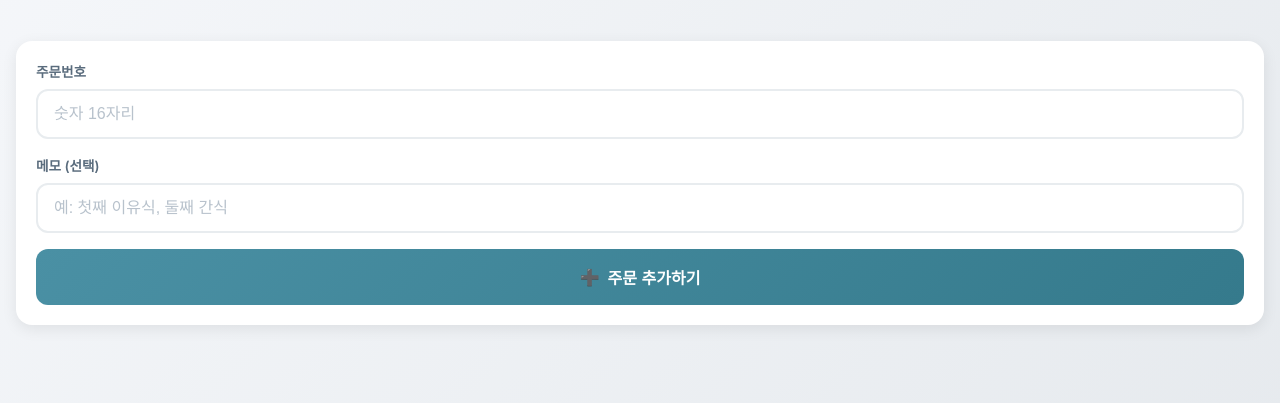
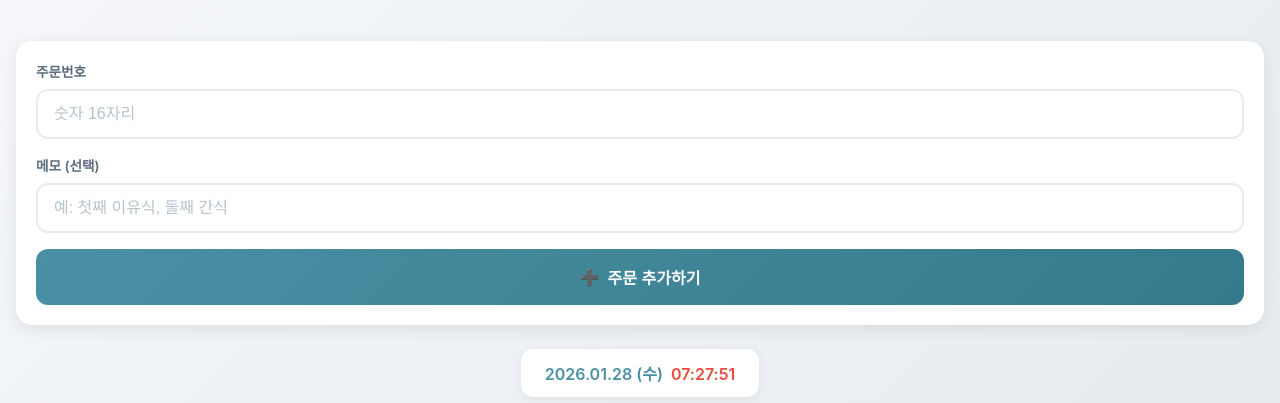
Before and after one commit to meaniiii/bebecook, a plain HTML site: page index.html in a window 1280 px wide. Shown: the part 103-506 px from the top of the page. Drawn offline with Linux system fonts and the light colour scheme.

Commit message:
실시간 현재 날짜/시간 표시 추가

```diff
--- a/index.html
+++ b/index.html
@@ -366,6 +366,32 @@
             vertical-align: middle;
         }
 
+        /* 현재 시간 */
+        .current-time {
+            text-align: center;
+            margin-bottom: 20px;
+        }
+
+        .time-display {
+            display: inline-block;
+            background: white;
+            padding: 12px 24px;
+            border-radius: 12px;
+            box-shadow: 0 2px 8px rgba(0, 0, 0, 0.06);
+            font-size: 1rem;
+            font-weight: 600;
+            color: #2c3e50;
+        }
+
+        .time-display .date {
+            color: #4A90A4;
+        }
+
+        .time-display .time {
+            color: #e74c3c;
+            margin-left: 8px;
+        }
+
         /* 빈 상태 */
         .empty-state {
             text-align: center;
@@ -473,6 +499,10 @@
         <button class="btn-add" onclick="addOrder()">
             <span>➕</span> 주문 추가하기
         </button>
+    </section>
+
+    <section class="current-time">
+        <div class="time-display" id="currentTime"></div>
     </section>
 
     <section class="order-section">
@@ -804,6 +834,28 @@
             });
         }
 
+        // 현재 시간 업데이트
+        function updateCurrentTime() {
+            const now = new Date();
+            const year = now.getFullYear();
+            const month = String(now.getMonth() + 1).padStart(2, '0');
+            const day = String(now.getDate()).padStart(2, '0');
+            const weekdays = ['일', '월', '화', '수', '목', '금', '토'];
+            const weekday = weekdays[now.getDay()];
+
+            const hours = String(now.getHours()).padStart(2, '0');
+            const minutes = String(now.getMinutes()).padStart(2, '0');
+            const seconds = String(now.getSeconds()).padStart(2, '0');
+
+            document.getElementById('currentTime').innerHTML =
+                `<span class="date">${year}.${month}.${day} (${weekday})</span>` +
+                `<span class="time">${hours}:${minutes}:${seconds}</span>`;
+        }
+
+        // 1초마다 시간 업데이트
+        updateCurrentTime();
+        setInterval(updateCurrentTime, 1000);
+
         // 초기 렌더링
         renderOrders();
     </script>
```
